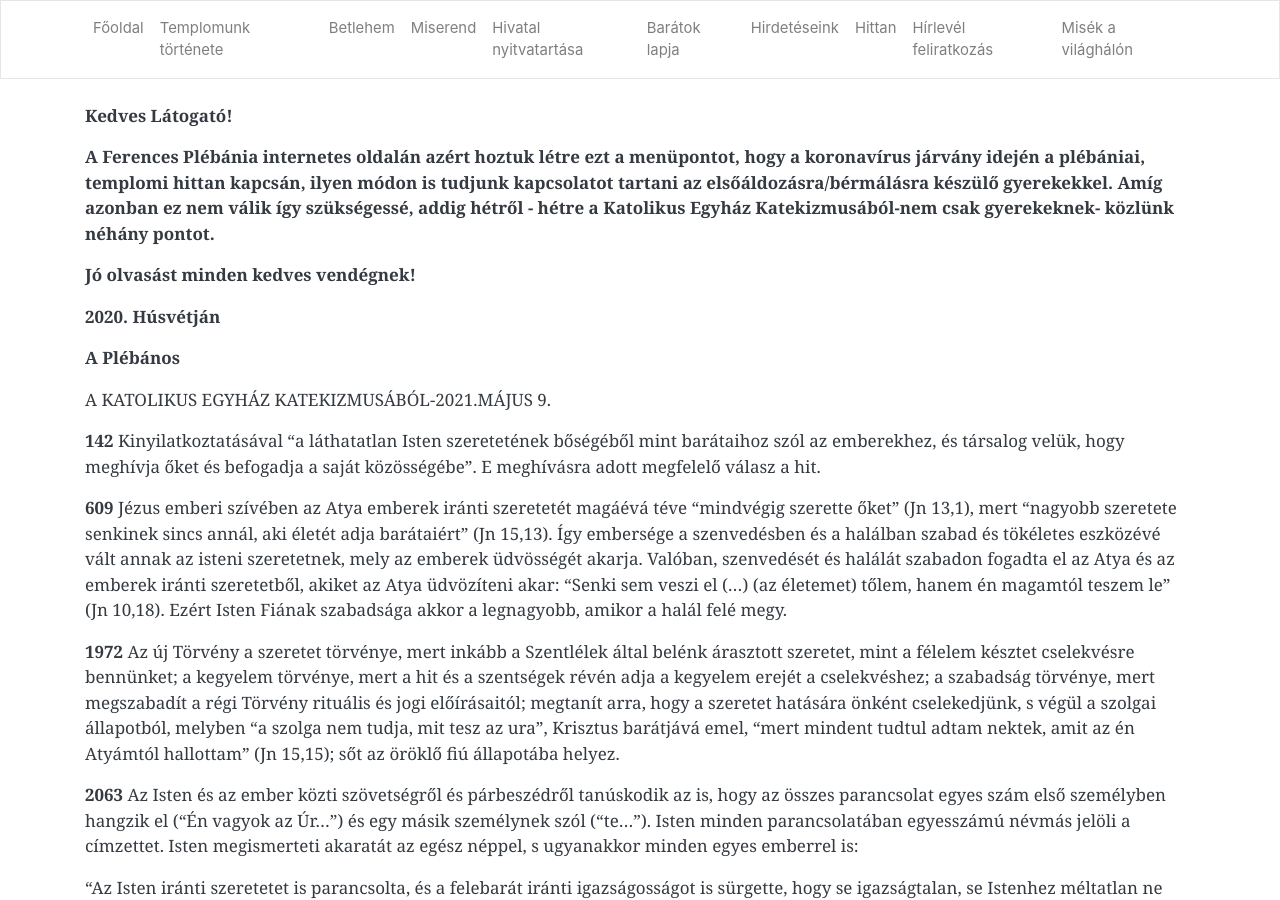
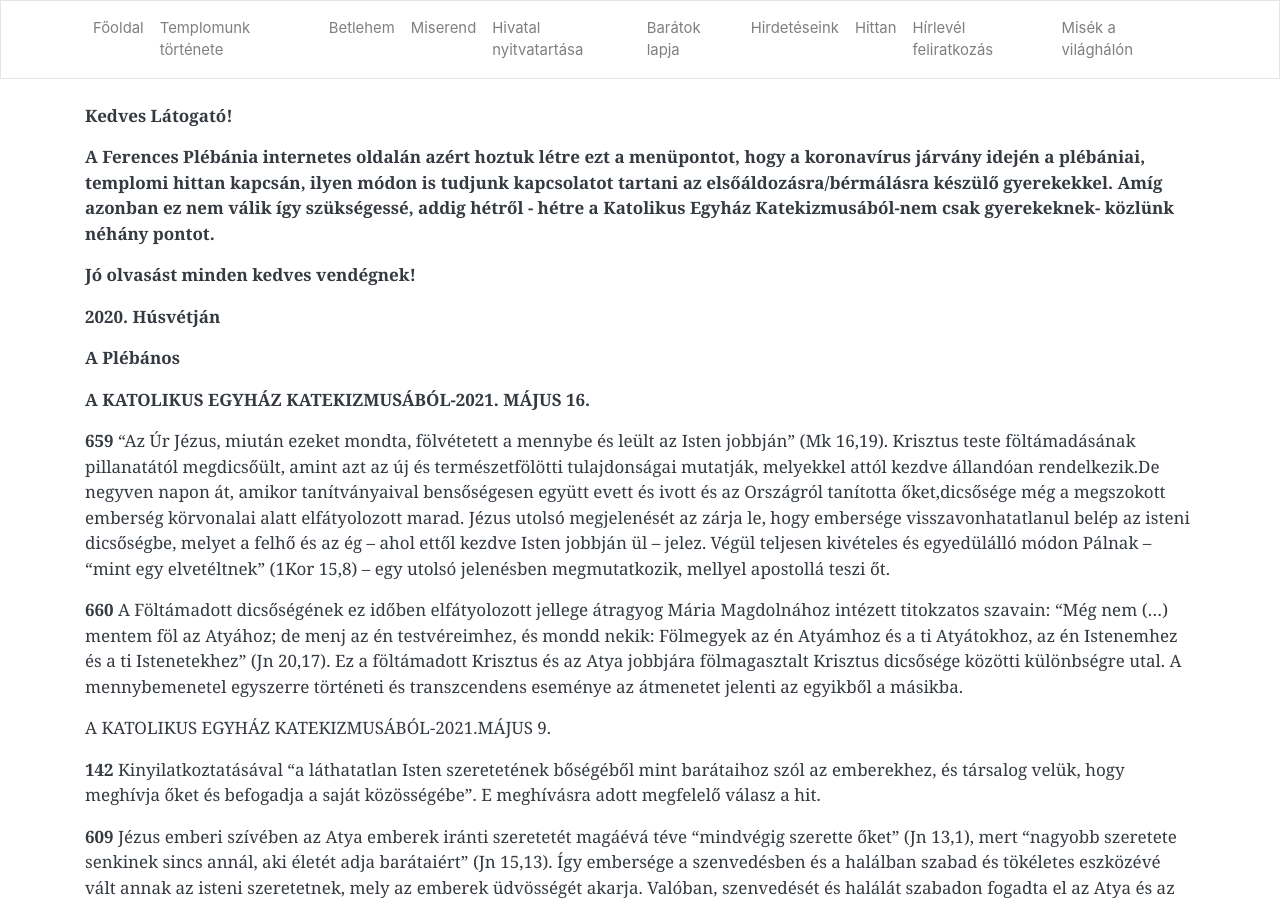
Before and after one commit to pecsi-ferences/pecsi-ferences.github.io, a Jekyll site: the page built from hittan.md, in a window 1280 px wide and 900 px high. Built offline with Jekyll 4.4.1, drawn with Linux system fonts in a browser that asks for light colours; nearby versions of some CDN libraries.

Commit message:
Update from Forestry.io Zoltán Dohány updated hittan.md

```diff
--- a/hittan.md
+++ b/hittan.md
@@ -12,6 +12,12 @@ title: Hittan
 **2020. Húsvétján**
 
 **A Plébános**
+
+**A KATOLIKUS EGYHÁZ KATEKIZMUSÁBÓL-2021. MÁJUS 16.**
+
+**659** "Az Úr Jézus, miután ezeket mondta, fölvétetett a mennybe és leült az Isten jobbján" (Mk 16,19). Krisztus teste föltámadásának pillanatától megdicsőült, amint azt az új és természetfölötti tulajdonságai mutatják, melyekkel attól kezdve állandóan rendelkezik.De negyven napon át, amikor tanítványaival bensőségesen együtt evett és ivott és az Országról tanította őket,dicsősége még a megszokott emberség körvonalai alatt elfátyolozott marad. Jézus utolsó megjelenését az zárja le, hogy embersége visszavonhatatlanul belép az isteni dicsőségbe, melyet a felhő és az ég -- ahol ettől kezdve Isten jobbján ül -- jelez. Végül teljesen kivételes és egyedülálló módon Pálnak -- "mint egy elvetéltnek" (1Kor 15,8) -- egy utolsó jelenésben megmutatkozik, mellyel apostollá teszi őt.
+
+**660** A Föltámadott dicsőségének ez időben elfátyolozott jellege átragyog Mária Magdolnához intézett titokzatos szavain: "Még nem (...) mentem föl az Atyához; de menj az én testvéreimhez, és mondd nekik: Fölmegyek az én Atyámhoz és a ti Atyátokhoz, az én Istenemhez és a ti Istenetekhez" (Jn 20,17). Ez a föltámadott Krisztus és az Atya jobbjára fölmagasztalt Krisztus dicsősége közötti különbségre utal. A mennybemenetel egyszerre történeti és transzcendens eseménye az átmenetet jelenti az egyikből a másikba.
 
 A KATOLIKUS EGYHÁZ KATEKIZMUSÁBÓL-2021.MÁJUS 9.
 
```
